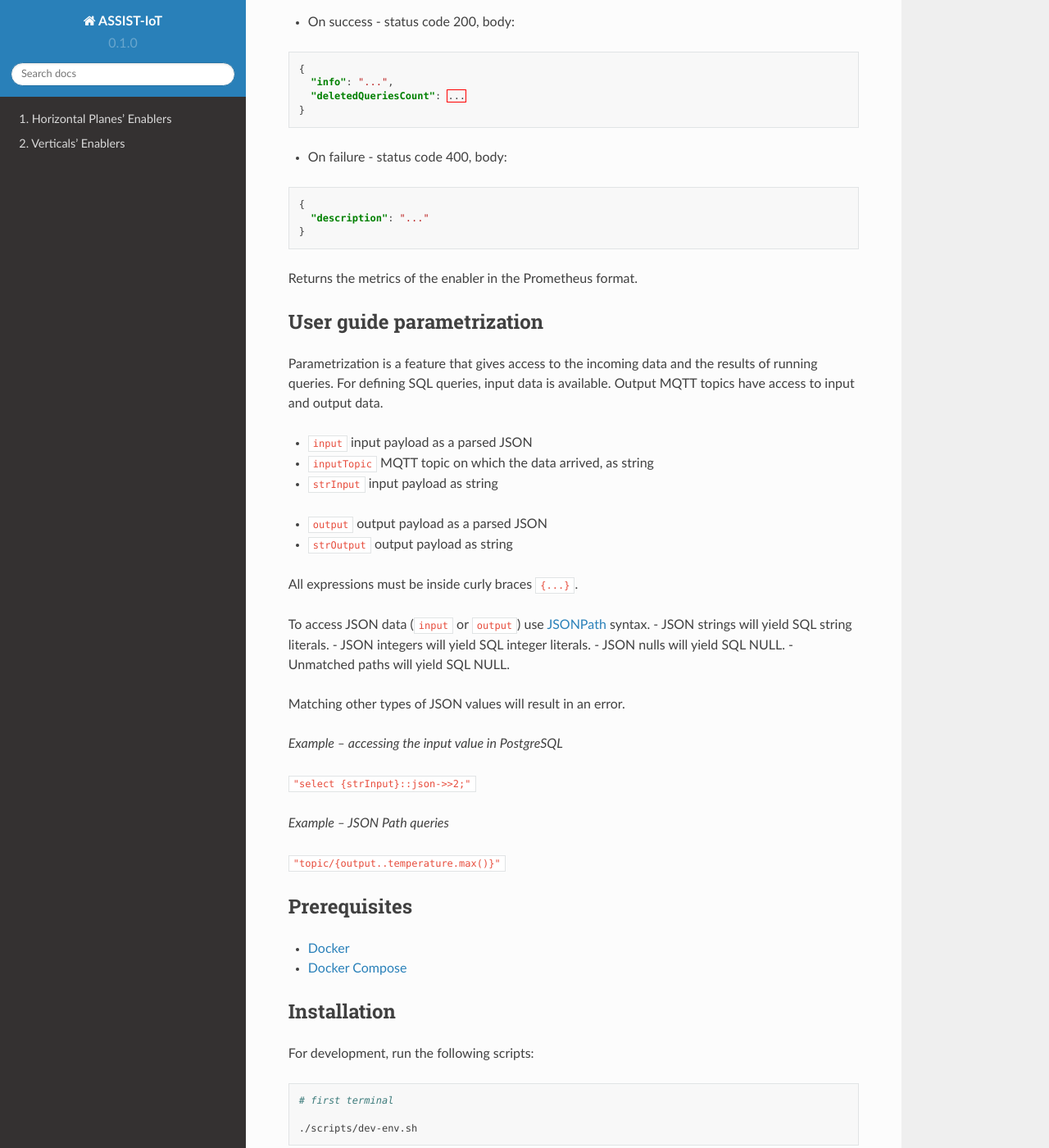
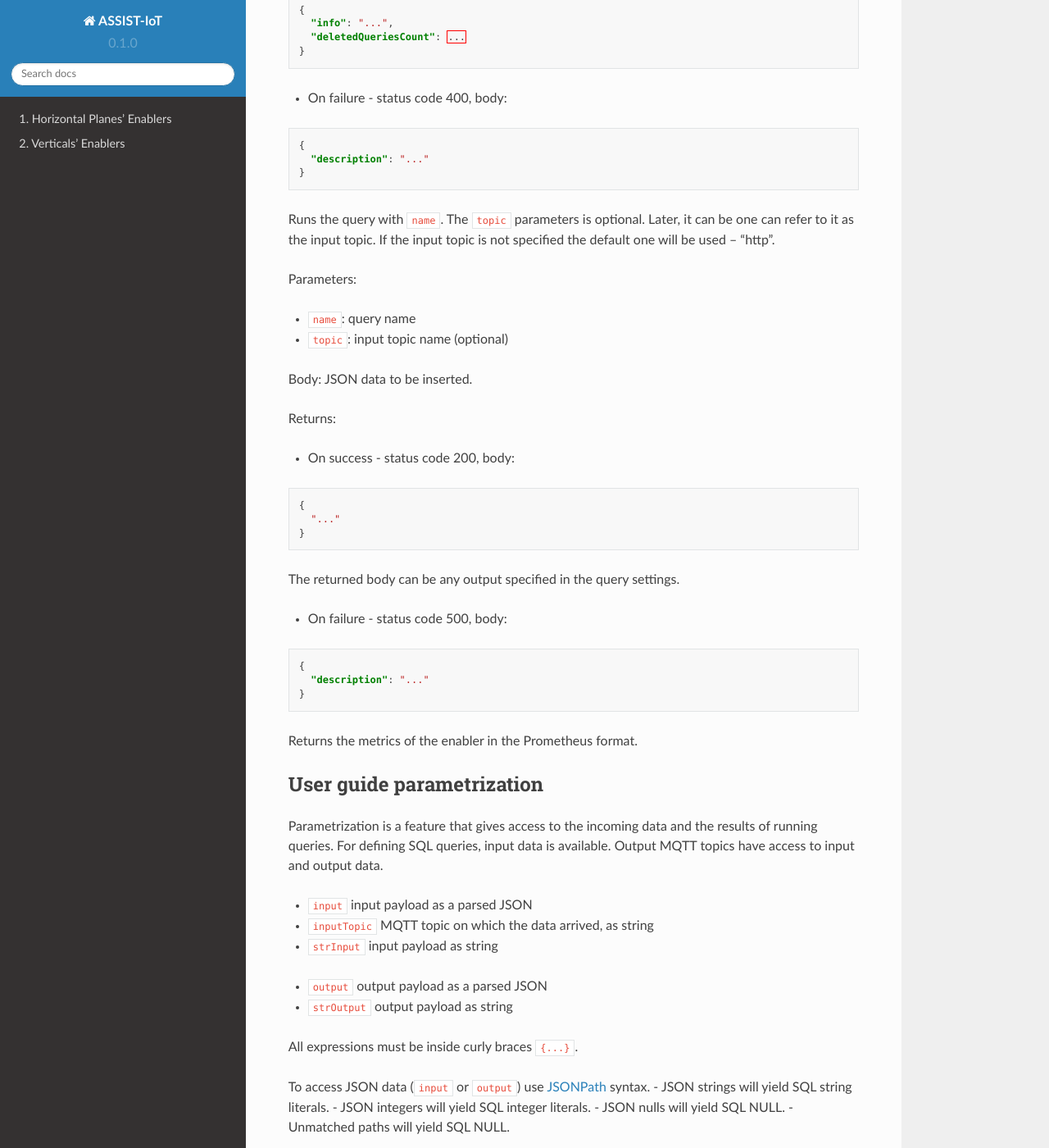
Before and after one commit to assist-iot/assist-iot-documentation, a Sphinx documentation site: the page built from docs/source/verticals/self/location_process_enabler.rst, in a window 1280 px wide and 1400 px high, scrolled down 10547 px. Shown: the whole window at 82% size. Built offline with Sphinx 7.4.7 and the Read the Docs theme 2.0.0, drawn with Linux system fonts in a browser that asks for light colours; some of the changed text lies outside the part shown.

Commit message:
Update Location processing

```diff
--- a/docs/source/verticals/self/location_process_enabler.rst
+++ b/docs/source/verticals/self/location_process_enabler.rst
@@ -78,7 +74,7 @@
 Place in architecture
 =====================
 
-…
+The data management plane.
 
 
 
@@ -629,6 +625,40 @@
      "description": "..."
    }
 
+POST ``/v1/queries/{name}/input?topic={topic}``
+~~~~~~~~~~~~~~~~~~~~~~~~~~~~~~~~~~~~~~~~~~~~~~~
+
+Runs the query with ``name``. The ``topic`` parameters is optional.
+Later, it can be one can refer to it as the input topic. If the input
+topic is not specified the default one will be used – “http”.
+
+Parameters:
+
+-  ``name``: query name
+-  ``topic``: input topic name (optional)
+
+Body: JSON data to be inserted.
+
+Returns:
+
+-  On success - status code 200, body:
+
+.. code:: json
+
+   {
+     "..."
+   }
+
+The returned body can be any output specified in the query settings.
+
+-  On failure - status code 500, body:
+
+.. code:: json
+
+   {
+     "description": "..."
+   }
+
 GET ``/metrics``
 ~~~~~~~~~~~~~~~~
 
@@ -737,6 +767,15 @@
 The ``prod-app.sh`` script starts the application. The application is
 accessible at ``localhost:8080``.
 
+Production environment (helm)
+-----------------------------
+
+Use the provided helm charts in the ``helm`` directory.
+
+.. code:: bash
+
+   helm install lp helm
+
 
 
 Configuration
@@ -746,15 +785,25 @@
 -----------
 
 The app can be configured via environment variables. - ``HTTP_PORT``:
-port at which the API is accessible, i.e. \ *8080* -
-``DB_QUERIES_SERVER_NAME``: i.e. \ *postgres* - ``DB_QUERIES_PORT``:
-i.e. \ *5432* - ``DB_QUERIES_NAME``: i.e. \ *queries* -
-``DB_QUERIES_USER``: i.e. \ *queries_user* - ``DB_QUERIES_PASSWORD``:
-i.e. \ *postgres123* - ``DB_GEOLOCATION_SERVER_NAME``: i.e. \ *postgres*
-- ``DB_GEOLOCATION_PORT``: i.e. \ *5432* - ``DB_GEOLOCATION_NAME``:
+port at which the API is accessible, i.e. \ *8080* - ``DB_ADMIN_PORT``:
+i.e. \ *5432* - ``DB_ADMIN_NAME``: i.e. \ *postgres* -
+``DB_ADMIN_USER``: i.e. \ *postgres* - ``DB_ADMIN_PASSWORD``:
+i.e. \ *postgres* - ``DB_QUERIES_SERVER_NAME``: i.e. \ *postgres* -
+``DB_QUERIES_PORT``: i.e. \ *5432* - ``DB_QUERIES_NAME``:
+i.e. \ *queries* - ``DB_QUERIES_USER``: i.e. \ *queries_user* -
+``DB_QUERIES_PASSWORD``: i.e. \ *postgres123* -
+``DB_GEOLOCATION_SERVER_NAME``: i.e. \ *postgres* -
+``DB_GEOLOCATION_PORT``: i.e. \ *5432* - ``DB_GEOLOCATION_NAME``:
 i.e. \ *geolocation* - ``DB_GEOLOCATION_USER``:
 i.e. \ *geolocation_user* - ``DB_GEOLOCATION_PASSWORD``:
 i.e. \ *postgres123*
+
+Database
+--------
+
+The database can be configured via environment variables. -
+``POSTGRES_DB``: i.e. \ *postgres* - ``POSTGRES_USER``:
+i.e. \ *postgres* - ``POSTGRES_PASSWORD``: i.e. \ *postgres*
 
 
 
@@ -810,5 +859,4 @@
 Notice (dependencies)
 =====================
 
-Dependency list and licensing information will be provided before the
-first major release.
+The enabler can run as a standalone application.
```
Also changed, not shown: other parts of docs/source/verticals/self/location_process_enabler.rst (+5 -9 lines).
